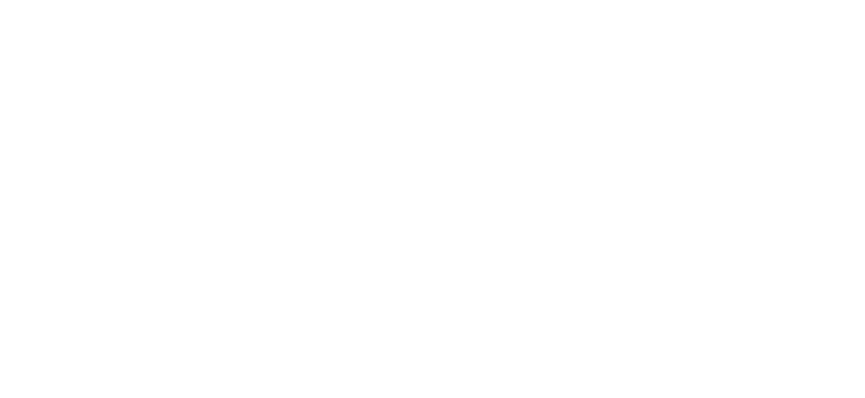
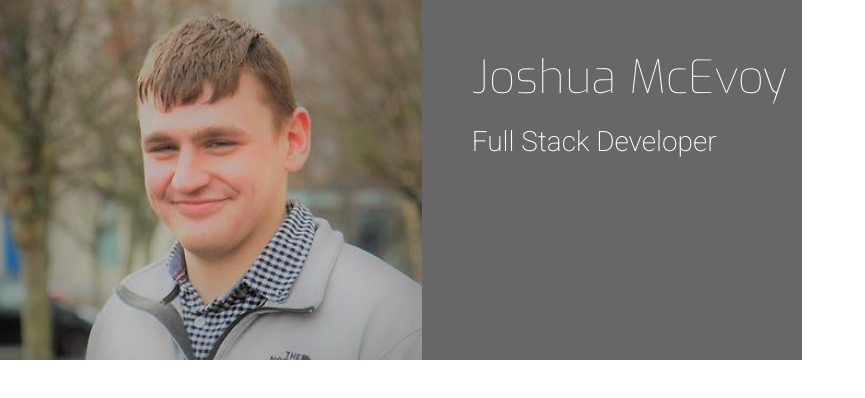
Before and after one commit to JAmcevoy/my_CV, a plain HTML site: page index.html in a window 1280 px wide. Shown: the whole page, without its empty margins (0-865 px from the left). Drawn offline with nearby package versions, Linux system fonts and the light colour scheme.

Commit message:
created the logo and title for the first page

```diff
--- a/assets/css/style.css
+++ b/assets/css/style.css
@@ -1,4 +1,45 @@
-html {
-  height: 100%;
-  width: 100%;
+@import url('https://fonts.googleapis.com/css?family=Roboto:100,200,300,400,500,600,700|Exo:100,200,300,400,500,600,700');
+
+/*--------------------------------------------Colors*/
+
+.bg-color-name-title {
+    background-color: #676767;
 }
+
+/*--------------------------------------------Heading*/
+
+header {
+    margin: 0;
+}
+
+.heading {
+    margin-left: 50px;
+}
+
+.logo {
+    background: url("../images/joshua.jpg");
+    background-position: center;
+    background-repeat: no-repeat;
+    background-size: cover;
+    min-height: 360px;
+    transition: all .5s ease-in-out;
+    -moz-transition: all .5s ease-in-out;
+    -webkit-transition: all .5s ease-in-out;
+}
+
+.name {
+    font-family: "Exo", sans-serif;
+    font-weight: 100;
+    font-size: 46px;
+    margin-top: 50px;
+    color: #fff;
+}
+
+.title {
+    font-family: "Roboto", sans-serif;
+    font-weight: 200;
+    font-size: 28px;
+    margin-top: 20px;
+    margin-bottom: 90px;
+    color: #fff;
+}
--- a/index.html
+++ b/index.html
@@ -6,13 +6,25 @@
     <meta name="viewport" content="width=device-width, initial-scale=1.0">
     <meta http-equiv="X-UA-Compatible" content="ie=edge">
     <link rel="stylesheet" href="https://maxcdn.bootstrapcdn.com/bootstrap/4.2.1/css/bootstrap.min.css" type="text/css" />
-    <link rel="stylesheet" href="https://use.fontawesome.com/releases/v5.0.10/css/all.css" integrity="sha384-+d0P83n9kaQMCwj8F4RJB66tzIwOKmrdb46+porD/OvrJ+37WqIM7UoBtwHO6Nlg" crossorigin="anonymous">
+    <link rel="stylesheet" href="https://use.fontawesome.com/releases/v5.0.10/css/all.css" integrity="sha384-+d0P83n9kaQMCwj8F4RJB66tzIwOKmrdb46+porD/OvrJ+37WqIM7UoBtwHO6Nlg" crossorigin="anonymous" />
+  <link rel="stylesheet" href="assets/css/style.css" type="text/css" />
+
     <title>Joshua</title>
 </head>
 
 <body>
   <header>
-
+    <div class="row">
+      <a href="index.html" class="col-md-4 logo"></a
+      <div class="col-md-8">
+        <div class="row bg-color-name-title">
+          <div class="col heading">
+            <h1 class="name">Joshua McEvoy</h1>
+            <h2 class="title">Full Stack Developer</h2>
+          </div>
+        </div>
+      </div>
+    </div>
   </header>
   <section>
 
@@ -20,7 +32,6 @@
   <footer>
 
   </footer>
-
 </body>
 
 </html>
```
Also changed, not shown: assets/images/joshua.jpg (added).
